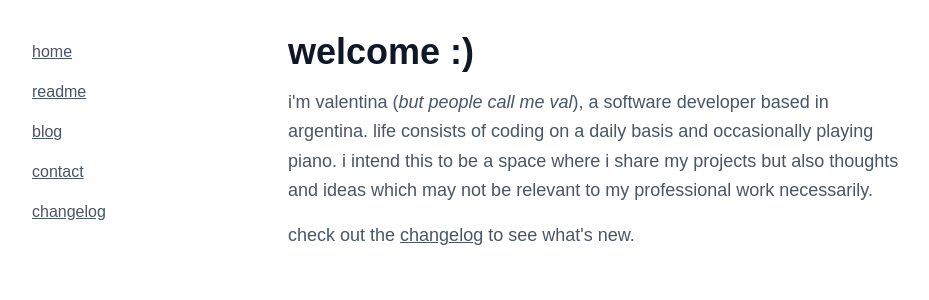
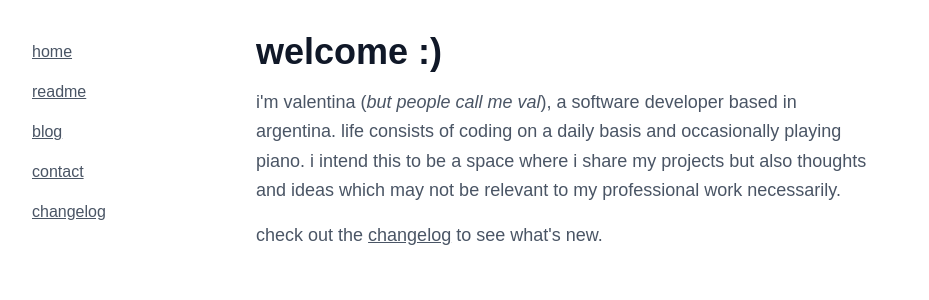
Before and after one commit to valebearzotti/valentina.dev, a Next.js app: page / in a window 1280 px wide. Shown: the top 300 px of the page, without its empty margins (0-929 px from the left). Built offline with nearby package versions, Linux system fonts and the light colour scheme.

Commit message:
fixed navigation sidebar

```diff
--- a/components/layout/container.tsx
+++ b/components/layout/container.tsx
@@ -2,12 +2,10 @@ import { Navigation } from "./navigation";
 
 export const Container = ({ children }: { children: React.ReactNode }) => {
   return (
-    <div className="flex items-center justify-center">
+    <div className="flex min-h-dvh">
       <Navigation />
-      <main className="flex-1 p-8">
-        <div className="max-w-2xl flex flex-col gap-4 min-h-dvh">
-          {children}
-        </div>
+      <main className="flex-1 p-8 overflow-y-auto pl-64">
+        <div className="max-w-2xl flex flex-col gap-4">{children}</div>
       </main>
     </div>
   );
--- a/components/layout/navigation.tsx
+++ b/components/layout/navigation.tsx
@@ -25,7 +25,7 @@ const navigationItems = [
 
 export const Navigation = () => {
   return (
-    <aside className="w-64 min-h-dvh p-8 pt-2">
+    <aside className="w-64 min-h-dvh p-8 pt-10 fixed top-0">
       <nav className="flex flex-col gap-4">
         {navigationItems.map((item) => (
           <Link key={item.href} href={item.href}>
```
